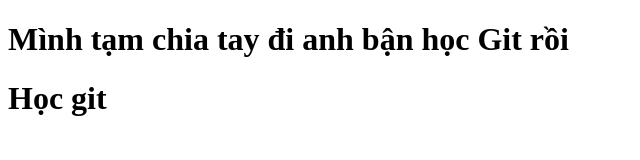
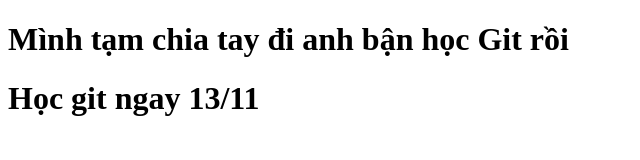
Before and after one commit to Thuan1611/Hocgit, a plain HTML site: page sanpham.html in a window 1280 px wide. Shown: the whole page, without its empty margins (0-640 px from the left). Drawn offline with Linux system fonts and the light colour scheme.

Commit message:
update lan 2

```diff
--- a/sanpham.html
+++ b/sanpham.html
@@ -7,6 +7,6 @@
 </head>
 <body>
     <h1>Mình tạm chia tay đi anh bận học Git rồi</h1>
-    <h1>Học git</h1>
+    <h1>Học git ngay 13/11</h1>
 </body>
 </html>
```
